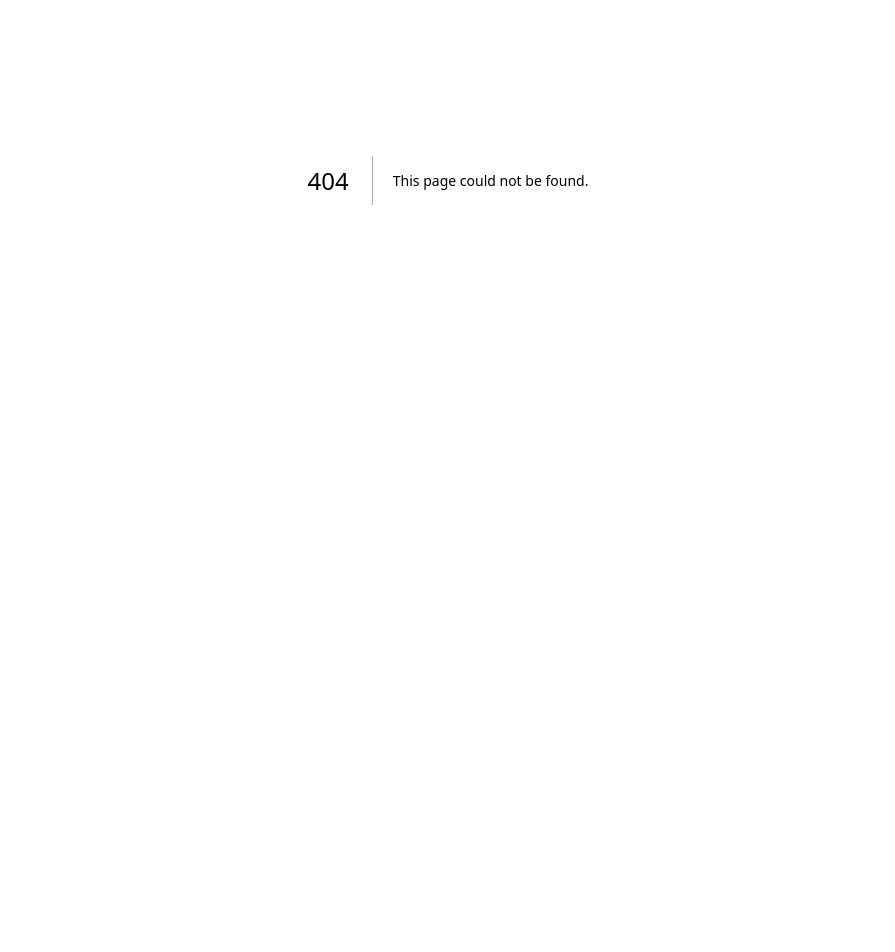
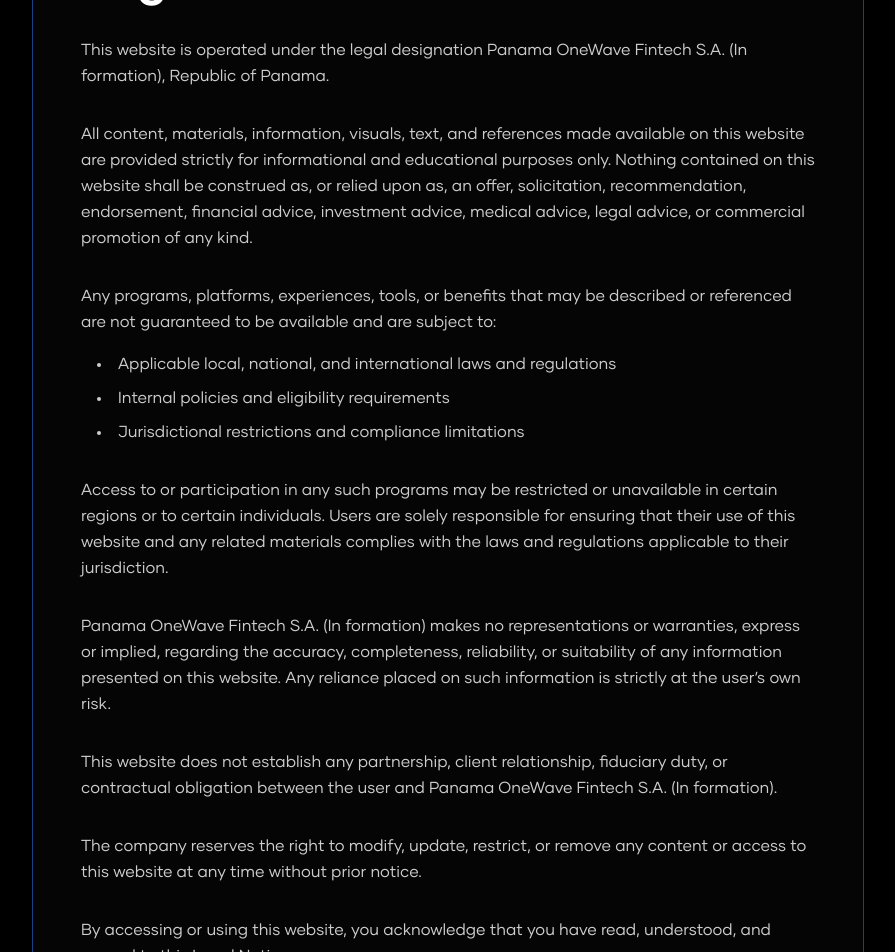
Before and after one commit to mehakmehak221/onewave-landing-page, a Next.js app: page /legal-notice in a window 1280 px wide. Before the commit this address had no page. Shown: the part 220-1172 px from the top of the page, without its empty margins (192-1087 px from the left). Before the commit the page ends 800 px from the top, so only its background shows below. Built offline with nearby package versions, Linux system fonts and the light colour scheme; a web font is replaced by a local one.

Commit message:
legal page added

```diff
--- a/app/components/Footer.tsx
+++ b/app/components/Footer.tsx
@@ -75,6 +75,14 @@
                   PRIVACY POLICY
                 </Link>
               </li>
+               <li>
+                <Link
+                  href="/legalnotice"
+                  className="text-white hover:text-blue-300 transition-colors duration-200 font-inter"
+                >
+                  LEGAL NOTICE
+                </Link>
+              </li>
             </ul>
           </div>
         </div>
--- /dev/null
+++ b/app/legal-notice/page.tsx
@@ -0,0 +1,95 @@
+import { Metadata } from "next";
+import Header from "@/app/components/Header";
+import Wrapper from "@/app/components/ui/Wrapper";
+
+export const metadata: Metadata = {
+  title: "Legal Notice | OneWave",
+  description:
+    "Legal Notice for Panama OneWave Fintech S.A. (In formation), Republic of Panama.",
+};
+
+export default function LegalNoticePage() {
+  return (
+    <Wrapper>
+      <Header />
+
+      <main className="min-h-screen bg-black text-white py-16 sm:py-20 lg:py-24">
+        <div className="container mx-auto px-4 sm:px-6 lg:px-8 max-w-4xl py-8">
+          <div className="backdrop-blur-sm bg-white/2 border border-blue-500/50 rounded-xl p-6 sm:p-8 lg:p-12">
+            <h1 className="text-3xl sm:text-4xl lg:text-5xl font-bold text-white mb-8">
+              Legal Notice
+            </h1>
+
+            <div className="space-y-8 text-white/80 leading-relaxed">
+              <p>
+                This website is operated under the legal designation Panama
+                OneWave Fintech S.A. (In formation), Republic of Panama.
+              </p>
+
+              <p>
+                All content, materials, information, visuals, text, and references
+                made available on this website are provided strictly for
+                informational and educational purposes only. Nothing contained on
+                this website shall be construed as, or relied upon as, an offer,
+                solicitation, recommendation, endorsement, financial advice,
+                investment advice, medical advice, legal advice, or commercial
+                promotion of any kind.
+              </p>
+
+              <div>
+                <p className="mb-4">
+                  Any programs, platforms, experiences, tools, or benefits that
+                  may be described or referenced are not guaranteed to be
+                  available and are subject to:
+                </p>
+                <ul className="list-disc list-inside space-y-2 ml-4">
+                  <li>
+                    Applicable local, national, and international laws and
+                    regulations
+                  </li>
+                  <li>Internal policies and eligibility requirements</li>
+                  <li>
+                    Jurisdictional restrictions and compliance limitations
+                  </li>
+                </ul>
+              </div>
+
+              <p>
+                Access to or participation in any such programs may be
+                restricted or unavailable in certain regions or to certain
+                individuals. Users are solely responsible for ensuring that
+                their use of this website and any related materials complies
+                with the laws and regulations applicable to their jurisdiction.
+              </p>
+
+              <p>
+                Panama OneWave Fintech S.A. (In formation) makes no
+                representations or warranties, express or implied, regarding the
+                accuracy, completeness, reliability, or suitability of any
+                information presented on this website. Any reliance placed on
+                such information is strictly at the user’s own risk.
+              </p>
+
+              <p>
+                This website does not establish any partnership, client
+                relationship, fiduciary duty, or contractual obligation between
+                the user and Panama OneWave Fintech S.A. (In formation).
+              </p>
+
+              <p>
+                The company reserves the right to modify, update, restrict, or
+                remove any content or access to this website at any time without
+                prior notice.
+              </p>
+
+              <p>
+                By accessing or using this website, you acknowledge that you
+                have read, understood, and agreed to this Legal Notice.
+              </p>
+            </div>
+          </div>
+        </div>
+      </main>
+    </Wrapper>
+  );
+}
--- /dev/null
+++ b/app/legalnotice/page.tsx
@@ -0,0 +1,95 @@
+import { Metadata } from "next";
+import Header from "@/app/components/Header";
+import Wrapper from "@/app/components/ui/Wrapper";
+
+export const metadata: Metadata = {
+  title: "Legal Notice | OneWave",
+  description:
+    "Legal Notice for Panama OneWave Fintech S.A. (In formation), Republic of Panama.",
+};
+
+export default function LegalNoticePage() {
+  return (
+    <Wrapper>
+      <Header />
+
+      <main className="min-h-screen bg-black text-white py-16 sm:py-20 lg:py-24">
+        <div className="container mx-auto px-4 sm:px-6 lg:px-8 max-w-4xl py-8">
+          <div className="backdrop-blur-sm bg-white/2 border border-blue-500/50 rounded-xl p-6 sm:p-8 lg:p-12">
+            <h1 className="text-3xl sm:text-4xl lg:text-5xl font-bold text-white mb-8">
+              Legal Notice
+            </h1>
+
+            <div className="space-y-8 text-white/80 leading-relaxed">
+              <p>
+                This website is operated under the legal designation Panama
+                OneWave Fintech S.A. (In formation), Republic of Panama.
+              </p>
+
+              <p>
+                All content, materials, information, visuals, text, and references
+                made available on this website are provided strictly for
+                informational and educational purposes only. Nothing contained on
+                this website shall be construed as, or relied upon as, an offer,
+                solicitation, recommendation, endorsement, financial advice,
+                investment advice, medical advice, legal advice, or commercial
+                promotion of any kind.
+              </p>
+
+              <div>
+                <p className="mb-4">
+                  Any programs, platforms, experiences, tools, or benefits that
+                  may be described or referenced are not guaranteed to be
+                  available and are subject to:
+                </p>
+                <ul className="list-disc list-inside space-y-2 ml-4">
+                  <li>
+                    Applicable local, national, and international laws and
+                    regulations
+                  </li>
+                  <li>Internal policies and eligibility requirements</li>
+                  <li>
+                    Jurisdictional restrictions and compliance limitations
+                  </li>
+                </ul>
+              </div>
+
+              <p>
+                Access to or participation in any such programs may be
+                restricted or unavailable in certain regions or to certain
+                individuals. Users are solely responsible for ensuring that
+                their use of this website and any related materials complies
+                with the laws and regulations applicable to their jurisdiction.
+              </p>
+
+              <p>
+                Panama OneWave Fintech S.A. (In formation) makes no
+                representations or warranties, express or implied, regarding the
+                accuracy, completeness, reliability, or suitability of any
+                information presented on this website. Any reliance placed on
+                such information is strictly at the user’s own risk.
+              </p>
+
+              <p>
+                This website does not establish any partnership, client
+                relationship, fiduciary duty, or contractual obligation between
+                the user and Panama OneWave Fintech S.A. (In formation).
+              </p>
+
+              <p>
+                The company reserves the right to modify, update, restrict, or
+                remove any content or access to this website at any time without
+                prior notice.
+              </p>
+
+              <p>
+                By accessing or using this website, you acknowledge that you
+                have read, understood, and agreed to this Legal Notice.
+              </p>
+            </div>
+          </div>
+        </div>
+      </main>
+    </Wrapper>
+  );
+}
```
